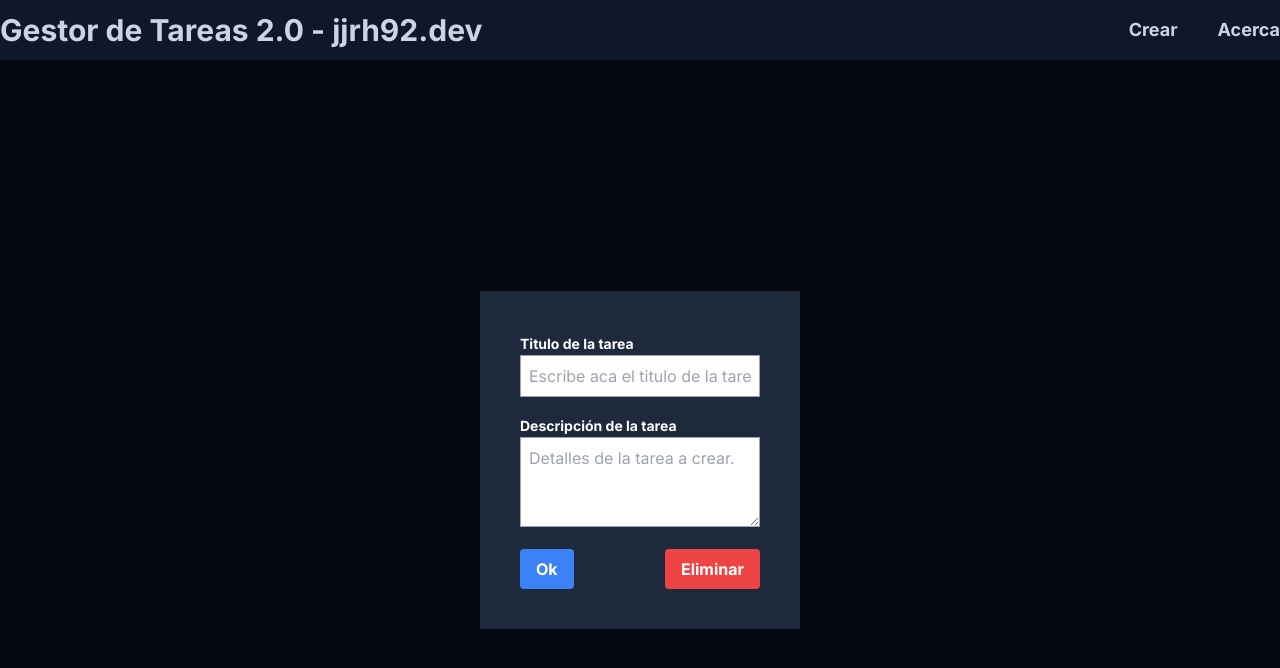
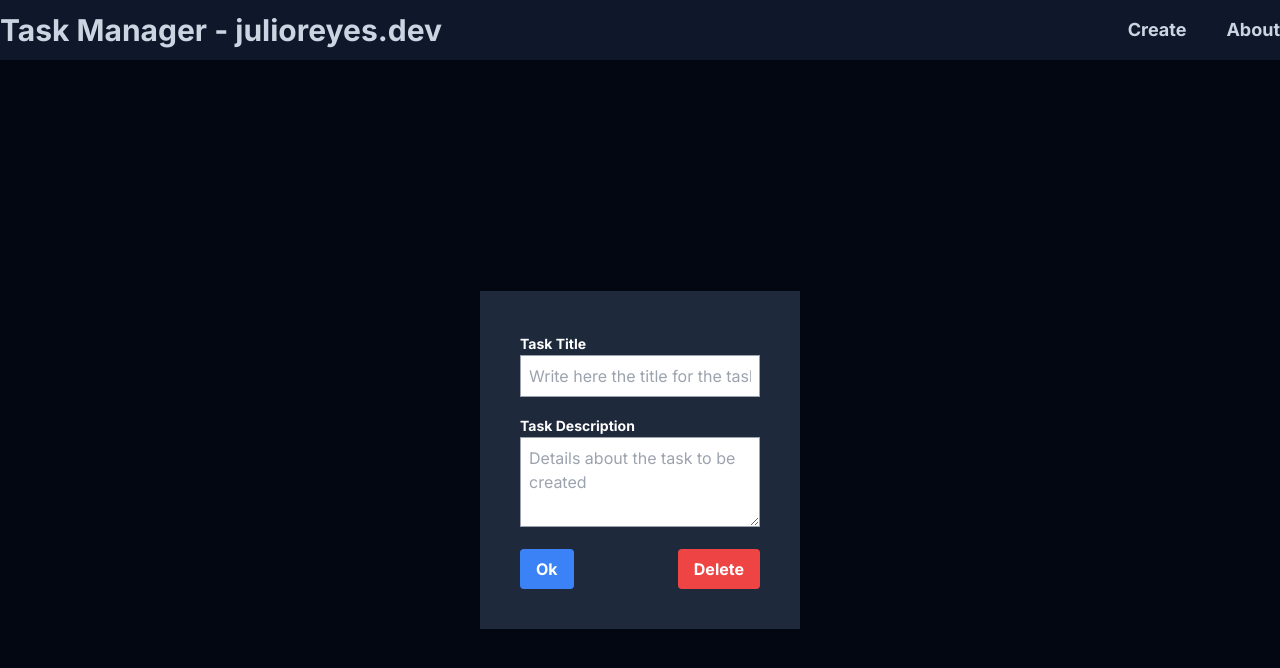
Before and after one commit to jjrh92/toDoList, a Next.js app: page /tasks/edit/1 in a window 1280 px wide. Shown: the top 668 px of the page. Built offline with nearby package versions, Linux system fonts and the light colour scheme; no server answers; the database is empty.

Commit message:
Rework & English Translation

```diff
--- a/src/app/about/page.jsx
+++ b/src/app/about/page.jsx
@@ -1,14 +1,15 @@
-function AboutPage () {
-
+function AboutPage() {
   return (
-
     <section>
-      <h3 className="text-4xl font-bold my-5">Acerca de este proyecto</h3>
-      <p>Este proyecto es una reedicion del Gestor de tareas anterior realizado con JS vanilla y bootstrap, este usa ReactJS, y NextJS. Si deseas ver el proyecto anterior ve a la branch "vanilla" en el repositorio de este proyecto. Gracias por tu visita</p>
+      <h3 className="text-4xl font-bold my-5">About this project</h3>
+      <p>
+        This project is a rework of the previous task manager made with Vanilla
+        JS & Bootstrap, this new project is based on NextJS. If you're looking
+        for the previous project check out the "vanilla" branch on the github
+        repository. Thank you for the visit!
+      </p>
     </section>
-
-  )
-
+  );
 }
 
-export default AboutPage
+export default AboutPage;
--- a/src/app/new/page.jsx
+++ b/src/app/new/page.jsx
@@ -3,120 +3,109 @@
 import { useRouter } from "next/navigation";
 import { useEffect, useState } from "react";
 
-function NewPage ({params}) {
-
-  const router = useRouter ();
-  const [title, setTitle] = useState ("");
-  const [description, setDescription] = useState ("");
+function NewPage({ params }) {
+  const router = useRouter();
+  const [title, setTitle] = useState("");
+  const [description, setDescription] = useState("");
 
   useEffect(() => {
+    if (params.id) {
+      fetch(`/api/tasks/${params.id}`)
+        .then((res) => res.json)
+        .then((data) => {
+          setTitle(data.title);
+          setDescription(data.description);
+        });
+    }
+  }, []);
+
+  const handleSubmit = async (e) => {
+    e.preventDefault();
 
     if (params.id) {
-
-      fetch (`/api/tasks/${params.id}`)
-      .then (res => res.json)
-      .then (data => {
-
-        setTitle (data.title);
-        setDescription (data.description);
-
-      });
-
-    }
-
-  },[]);
-
-  const handleSubmit = async (e) => {
-
-    e.preventDefault ()
-
-    if (params.id) {
-
-      const res = await fetch (`/api/tasks/${params.id}`, {
-
+      const res = await fetch(`/api/tasks/${params.id}`, {
         method: "PUT",
-        body: JSON.stringify({title, description}),
+        body: JSON.stringify({ title, description }),
         headers: {
           "Content-Type": "application/json",
         },
-
-      })
+      });
 
       const data = await res.json();
-
-    }
-
-    else {
-
-      const res = await fetch ("api/tasks", {
-
+    } else {
+      const res = await fetch("api/tasks", {
         method: "POST",
-        body: JSON.stringify ({title, description}),
+        body: JSON.stringify({ title, description }),
 
         headers: {
+          "Content-Type": "application/json",
+        },
+      });
 
-          "Content-Type": "application/json",
-
-        },
-
-      })
-
-      const data = await res.json ();
-
+      const data = await res.json();
     }
-    router.refresh ();
-    router.push ("/");
-
+    router.refresh();
+    router.push("/");
   };
 
   return (
-
     <div className="h-screen flex justify-center items-center">
-
-      <form className="bg-slate-800 p-10 lg:w-1/4 md:w-1/2" onSubmit={handleSubmit}>
-
+      <form
+        className="bg-slate-800 p-10 lg:w-1/4 md:w-1/2"
+        onSubmit={handleSubmit}
+      >
         <label htmlFor="title" className="font-bold text-sm">
-          Titulo de la tarea
+          Task Title
         </label>
-        <input id="title" type="text" className="border border-gray-400 p-2 mb-4 w-full text-black" placeholder="Escribe aca el titulo de la tarea..." onChange={(e) => setTitle (e.target.value)} value={title}/>
+        <input
+          id="title"
+          type="text"
+          className="border border-gray-400 p-2 mb-4 w-full text-black"
+          placeholder="Write here the title for the task"
+          onChange={(e) => setTitle(e.target.value)}
+          value={title}
+        />
 
         <label htmlFor="description" className="font-bold text-sm">
-        Descripción de la tarea
+          Task Description
         </label>
-        <textarea id="description" rows="3" className="border border-gray-400 p-2 mb-4 w-full text-black" placeholder="Detalles de la tarea a crear." onChange={(e) => setDescription(e.target.value)} value={description}></textarea>
+        <textarea
+          id="description"
+          rows="3"
+          className="border border-gray-400 p-2 mb-4 w-full text-black"
+          placeholder="Details about the task to be created"
+          onChange={(e) => setDescription(e.target.value)}
+          value={description}
+        ></textarea>
 
         <div className="flex justify-between">
-          <button type="submit" className="bg-blue-500 hover:bg-blue-700 text-white font-bold py-2 px-4 rounded">Ok</button>
+          <button
+            type="submit"
+            className="bg-blue-500 hover:bg-blue-700 text-white font-bold py-2 px-4 rounded"
+          >
+            Ok
+          </button>
 
-          {
-            params.id && (
-
-              <button onClick={async () => {
-
-                const res = await fetch (`/api/tasks/${params.id}`, {
-
+          {params.id && (
+            <button
+              onClick={async () => {
+                const res = await fetch(`/api/tasks/${params.id}`, {
                   method: "DELETE",
-
-                })
+                });
 
                 const data = await res.json();
-                router.refresh ();
-                router.push ("/")
-
+                router.refresh();
+                router.push("/");
               }}
-
-              className="bg-red-500 hover:bg-red-700 text-white font-bold py-2 px-4 rounded ml-auto">Eliminar</button>
-
-            )
-          }
+              className="bg-red-500 hover:bg-red-700 text-white font-bold py-2 px-4 rounded ml-auto"
+            >
+              Delete
+            </button>
+          )}
         </div>
-
       </form>
-
     </div>
-
-  )
-
+  );
 }
 
-export default NewPage
+export default NewPage;
--- a/src/components/Navbar.jsx
+++ b/src/components/Navbar.jsx
@@ -1,33 +1,28 @@
 import Link from "next/link";
 
 function Navbar() {
-
   return (
-
     <nav className="bg-slate-900">
       <div className="container mx-auto flex justify-between items-center py-3">
-
         <Link href="/" className="text-slate-300 hover:text-slate-200">
-            <h3 className="font-bold text-3xl">
-                Gestor de Tareas 2.0 - jjrh92.dev
-            </h3>
+          <h3 className="font-bold text-3xl">Task Manager - julioreyes.dev</h3>
         </Link>
 
         <ul className="flex gap-x-10 text-lg font-bold">
           <li>
-                <Link href="/new" className="text-slate-300 hover:text-slate-200">Crear</Link>
+            <Link href="/new" className="text-slate-300 hover:text-slate-200">
+              Create
+            </Link>
           </li>
           <li>
-                <Link href="/about" className="text-slate-300 hover:text-slate-200">Acerca</Link>
+            <Link href="/about" className="text-slate-300 hover:text-slate-200">
+              About
+            </Link>
           </li>
         </ul>
-
       </div>
-
     </nav>
-
-  )
-
+  );
 }
 
-export default Navbar
+export default Navbar;
```
Also changed, not shown: src/app/page.jsx (+9 -15 lines), src/components/TaskCard.jsx (+12 -13 lines). Lines whose indentation alone changed are shown as unchanged.
